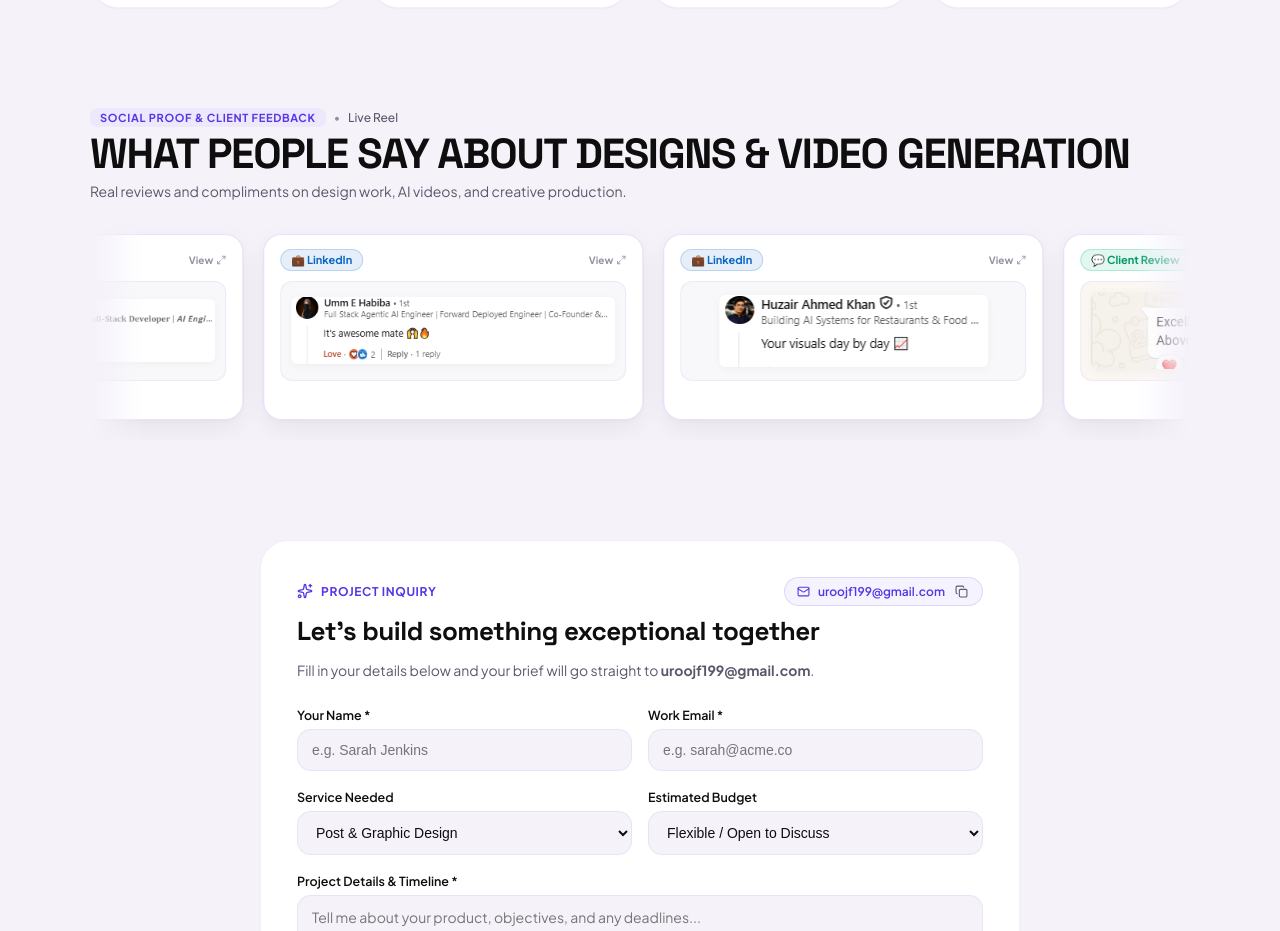
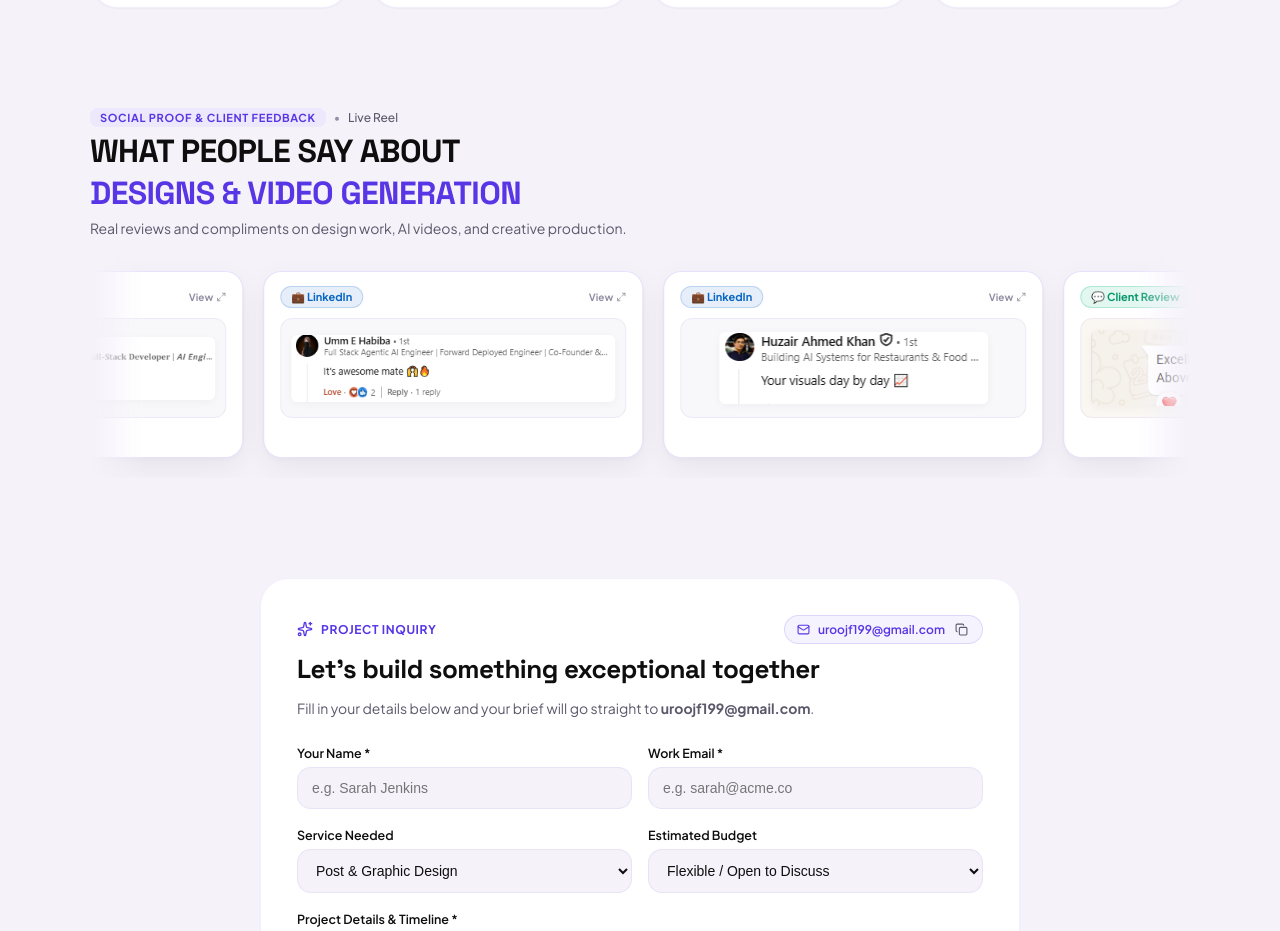
Before and after one commit to uroojfatima18/desgin-portfolio, a Next.js app: page / in a window 1280 px wide. Shown: the part 3800-4731 px from the top of the page. Built offline with nearby package versions, Linux system fonts and the light colour scheme.

Commit message:
change heading layout

```diff
--- a/src/components/TestimonialsSection.tsx
+++ b/src/components/TestimonialsSection.tsx
@@ -103,8 +103,20 @@ export default function TestimonialsSection() {
             </span>
           </div>
 
-          <h2 className="section-title">WHAT PEOPLE SAY ABOUT DESIGNS &amp; VIDEO GENERATION</h2>
-          <p style={{ fontSize: "14px", color: "var(--text-muted)", marginTop: "4px", maxWidth: "620px" }}>
+          <h2
+            className="section-title"
+            style={{
+              fontSize: "clamp(22px, 2.8vw, 32px)",
+              letterSpacing: "-0.02em",
+              lineHeight: 1.25,
+            }}
+          >
+            <span>WHAT PEOPLE SAY ABOUT</span>
+            <span style={{ display: "block", color: "var(--accent-violet)", marginTop: "2px" }}>
+              DESIGNS &amp; VIDEO GENERATION
+            </span>
+          </h2>
+          <p style={{ fontSize: "14px", color: "var(--text-muted)", marginTop: "6px", maxWidth: "620px" }}>
             Real reviews and compliments on design work, AI videos, and creative production.
           </p>
         </div>
```
